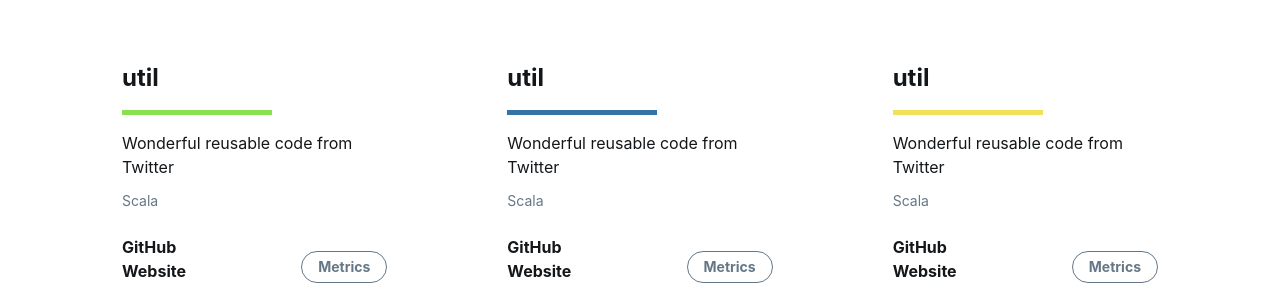
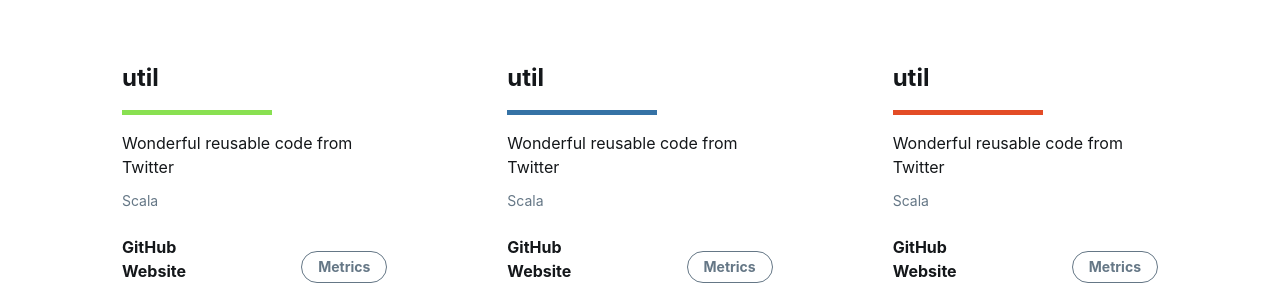
Before and after one commit to scc416/VisUAL2-doc, a Jekyll site: the page built from documentation.html, in a window 1280 px wide. Shown: the part 282-582 px from the top of the page. Built offline with Jekyll 4.4.1, drawn with Linux system fonts in a browser that asks for light colours.

Commit message:
Update documentation.html

```diff
--- a/documentation.html
+++ b/documentation.html
@@ -45,7 +45,7 @@ custom_css: projects.css
 
     <div class="Grid-cell u-size1of3 project-card">
         <h1 class="project-name small-margin">util</h1>
-        <div class="border small-margin" style="border-bottom-color: rgb(241, 224, 90);"></div>
+        <div class="border small-margin" style="border-bottom-color: rgb(227, 76, 38);"></div>
         <div class="project-description xsmall-margin">
             <div>Wonderful reusable code from Twitter</div>
         </div>
```
